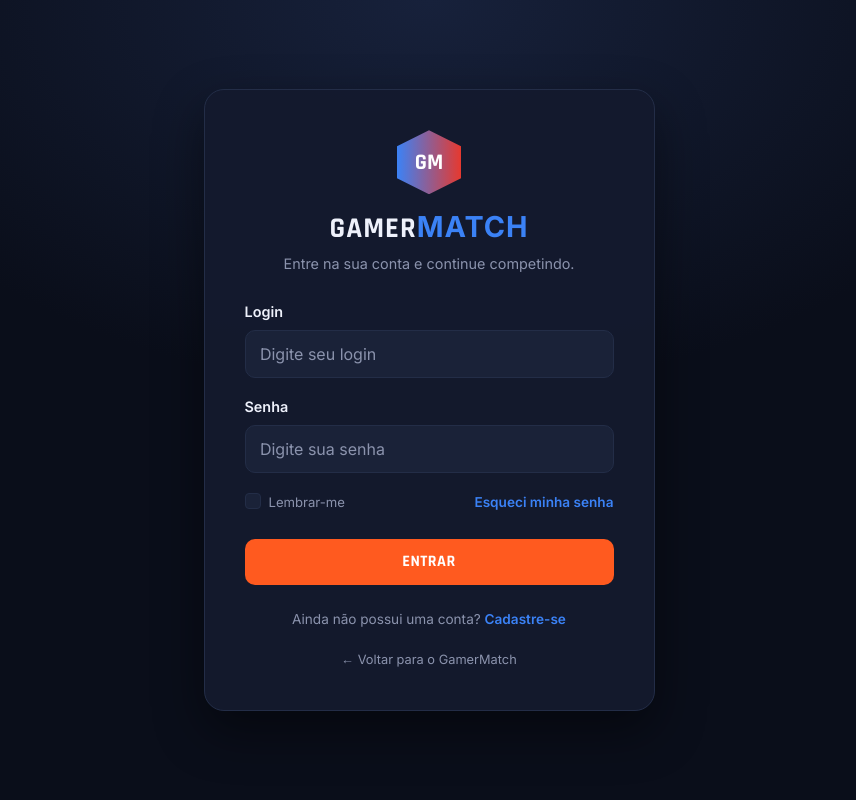
After one commit to Crismasters27/GamerMatch, a PHP site: page /login.html in a window 1280 px wide. The commit adds this page. Shown: the whole page, without its empty margins (211-1067 px from the left). Run offline with PHP 8.4, Linux system fonts and the light colour scheme.

Commit message:
Segundo Commit

```diff
--- a/css/estilo.css
+++ b/css/estilo.css
@@ -54,9 +54,7 @@ button, input {
 
 /* ===== FOCO DOS ELEMENTOS ===== */
 
-a:focus-visible,
-button:focus-visible,
-input:focus-visible {
+a:focus-visible, button:focus-visible, input:focus-visible {
   outline: 2px solid #3b82f6;
   outline-offset: 2px;
 }
@@ -80,14 +78,10 @@ input:focus-visible {
   position: sticky;
   top: 0;
   z-index: 1000;
-
   background: rgba(10, 14, 26, 0.88);
-
   backdrop-filter: blur(10px);
   -webkit-backdrop-filter: blur(10px);
-
   border-bottom: 1px solid #232d47;
-
   transition: background-color 0.25s ease;
 }
 
@@ -168,17 +162,12 @@ input:focus-visible {
 
 .gm-nav .nav-link {
   position: relative;
-
   padding: 1.6rem 0.9rem;
-
   color: #8b93ad;
-
   font-family: "Rajdhani", "Inter", sans-serif;
   font-size: 0.9rem;
   font-weight: 600;
-
   letter-spacing: 0.5px;
-
   transition: color 0.2s ease;
 }
 
@@ -201,17 +190,12 @@ input:focus-visible {
 
 .gm-nav .nav-link.active::after {
   content: "";
-
   position: absolute;
-
   left: 0.9rem;
   right: 0.9rem;
   bottom: 1.1rem;
-
   height: 2px;
-
   background: #e6392f;
-
   border-radius: 2px;
 }
 
@@ -222,9 +206,7 @@ input:focus-visible {
 
 .navbar-toggler {
   border: 1px solid #232d47;
-
   color: #eef1fb;
-
   padding: 0.45rem 0.65rem;
 }
 
@@ -247,29 +229,20 @@ input:focus-visible {
 .btn-icon {
   width: 38px;
   height: 38px;
-
   display: inline-flex;
   align-items: center;
   justify-content: center;
-
   border: 1px solid #232d47;
-
   background: #131a2e;
   color: #eef1fb;
-
   border-radius: 50%;
-
-  transition:
-    border-color 0.2s ease,
-    color 0.2s ease,
-    transform 0.2s ease;
+  transition: border-color 0.2s ease, color 0.2s ease, transform 0.2s ease;
 }
 
 
 .btn-icon:hover {
   border-color: #3b82f6;
   color: #3b82f6;
-
   transform: rotate(10deg);
 }
 
@@ -280,33 +253,21 @@ input:focus-visible {
   display: inline-flex;
   align-items: center;
   justify-content: center;
-
   gap: 0.5rem;
-
   padding: 0.55rem 1.1rem;
-
   border: none;
   border-radius: 10px;
-
   background: #ff5a1f;
   color: white;
-
   font-weight: 600;
-
-  transition:
-    filter 0.2s ease,
-    transform 0.2s ease,
-    box-shadow 0.2s ease;
+  transition: filter 0.2s ease, transform 0.2s ease, box-shadow 0.2s ease;
 }
 
 
 .gm-btn-primary:hover {
   color: white;
-
   filter: brightness(1.08);
-
   transform: translateY(-1px);
-
   box-shadow: 0 5px 15px rgba(255, 90, 31, 0.25);
 }
 
@@ -317,18 +278,12 @@ input:focus-visible {
   display: inline-flex;
   align-items: center;
   justify-content: center;
-
   gap: 0.5rem;
-
   border: 1px solid #232d47;
-
   background: transparent;
   color: #eef1fb;
-
   border-radius: 10px;
-
   font-weight: 600;
-
   transition:
     border-color 0.2s ease,
     color 0.2s ease,
@@ -338,9 +293,7 @@ input:focus-visible {
 
 .gm-btn-outline:hover {
   border-color: #3b82f6;
-
   background: rgba(59, 130, 246, 0.08);
-
   color: #3b82f6;
 }
 
@@ -351,16 +304,11 @@ input:focus-visible {
 
 .gm-hero {
   position: relative;
-
   min-height: 430px;
-
   display: flex;
   align-items: center;
-
   overflow: hidden;
-
   padding: 5.5rem 0 4rem;
-
   background:
     radial-gradient(
       90% 100% at 50% 0%,
@@ -375,7 +323,6 @@ input:focus-visible {
 .gm-hero-bg {
   position: absolute;
   inset: 0;
-
   pointer-events: none;
 }
 
@@ -384,14 +331,10 @@ input:focus-visible {
 
 .gm-hero-fighter {
   position: absolute;
-
   top: 0;
   bottom: 0;
-
   width: 42%;
-
   opacity: 0.5;
-
   filter: saturate(1.1);
 }
 
@@ -400,7 +343,6 @@ input:focus-visible {
 
 .gm-hero-fighter-left {
   left: 0;
-
   background:
     radial-gradient(
       ellipse at left,
@@ -414,7 +356,6 @@ input:focus-visible {
 
 .gm-hero-fighter-right {
   right: 0;
-
   background:
     radial-gradient(
       ellipse at right,
@@ -429,9 +370,7 @@ input:focus-visible {
 .gm-hero-content {
   position: relative;
   z-index: 2;
-
   max-width: 720px;
-
   margin: 0 auto;
 }
 
@@ -440,13 +379,10 @@ input:focus-visible {
 
 .gm-hero-title {
   margin-bottom: 1rem;
-
   font-family: "Rajdhani", "Inter", sans-serif;
   font-size: clamp(2.2rem, 5vw, 3.6rem);
   font-weight: 700;
-
   line-height: 1.05;
-
   letter-spacing: 1px;
 }
 
@@ -455,9 +391,7 @@ input:focus-visible {
 
 .gm-hero-subtitle {
   margin-bottom: 2rem;
-
   color: #8b93ad;
-
   font-size: 1.05rem;
 }
 
@@ -476,11 +410,8 @@ input:focus-visible {
 .gm-section-title {
   display: flex;
   align-items: center;
-
   gap: 0.7rem;
-
   margin-bottom: 0.4rem;
-
   font-family: "Rajdhani", "Inter", sans-serif;
   font-size: 1.6rem;
   font-weight: 700;
@@ -492,11 +423,8 @@ input:focus-visible {
 .gm-title-bar {
   width: 4px;
   height: 24px;
-
   display: inline-block;
-
   background: linear-gradient(90deg, #3b82f6, #e6392f);
-
   border-radius: 2px;
 }
 
@@ -505,7 +433,6 @@ input:focus-visible {
 
 .gm-section-subtitle {
   margin: 0;
-
   color: #8b93ad;
 }
 
@@ -523,7 +450,6 @@ input:focus-visible {
 
 .gm-search {
   position: relative;
-
   min-width: 240px;
 }
 
@@ -532,14 +458,10 @@ input:focus-visible {
 
 .gm-search i {
   position: absolute;
-
   left: 14px;
   top: 50%;
-
   transform: translateY(-50%);
-
   color: #8b93ad;
-
   pointer-events: none;
 }
 
@@ -548,17 +470,11 @@ input:focus-visible {
 
 .gm-search input {
   min-height: 40px;
-
   padding-left: 2.4rem;
-
   background: #131a2e;
-
   border: 1px solid #232d47;
-
   color: #eef1fb;
-
   border-radius: 10px;
-
   transition:
     border-color 0.2s ease,
     box-shadow 0.2s ease,
@@ -577,14 +493,10 @@ input:focus-visible {
 
 .gm-search input:focus {
   background: #131a2e;
-
   color: #eef1fb;
-
   border-color: #3b82f6;
-
   box-shadow:
     0 0 0 3px rgba(59, 130, 246, 0.2);
-
   outline: none;
 }
 
@@ -595,17 +507,11 @@ input:focus-visible {
 
 .gm-team-card {
   height: 100%;
-
   padding: 1.6rem 1.2rem;
-
   background: #131a2e;
-
   border: 1px solid #232d47;
-
   border-radius: 16px;
-
   text-align: center;
-
   transition:
     transform 0.2s ease,
     border-color 0.2s ease,
@@ -617,9 +523,7 @@ input:focus-visible {
 
 .gm-team-card:hover {
   transform: translateY(-4px);
-
   border-color: #3b82f6;
-
   box-shadow: 0 10px 30px rgba(0, 0, 0, 0.35);
 }
 
@@ -631,23 +535,16 @@ input:focus-visible {
 .gm-team-badge {
   width: 84px;
   height: 84px;
-
   display: flex;
   align-items: center;
   justify-content: center;
-
   margin: 0 auto 1rem;
-
   background: #1a2238;
-
   border: 1px solid #232d47;
-
   border-radius: 50%;
-
   font-family: "Rajdhani", "Inter", sans-serif;
   font-size: 1.7rem;
   font-weight: 700;
-
   transition:
     border-color 0.2s ease,
     transform 0.2s ease;
@@ -658,7 +555,6 @@ input:focus-visible {
 
 .gm-team-card:hover .gm-team-badge {
   border-color: #3b82f6;
-
   transform: scale(1.04);
 }
 
@@ -672,13 +568,10 @@ input:focus-visible {
 
 .gm-team-name {
   min-height: 2.5em;
-
   display: flex;
   align-items: center;
   justify-content: center;
-
   margin-bottom: 0.35rem;
-
   font-family: "Rajdhani", "Inter", sans-serif;
   font-size: 1.05rem;
   font-weight: 700;
@@ -691,13 +584,9 @@ input:focus-visible {
   display: flex;
   align-items: center;
   justify-content: center;
-
   gap: 0.4rem;
-
   margin-bottom: 0.5rem;
-
   color: #8b93ad;
-
   font-size: 0.82rem;
 }
 
@@ -708,13 +597,9 @@ input:focus-visible {
   display: flex;
   align-items: center;
   justify-content: center;
-
   gap: 0.4rem;
-
   margin-bottom: 1.1rem;
-
   color: #8b93ad;
-
   font-size: 0.82rem;
 }
 
@@ -723,11 +608,8 @@ input:focus-visible {
 
 .gm-team-card .gm-btn-outline {
   width: 100%;
-
   justify-content: center;
-
   padding: 0.5rem 0.9rem;
-
   font-size: 0.85rem;
 }
 
@@ -745,9 +627,7 @@ input:focus-visible {
 
 .gm-features {
   padding: 3rem 0;
-
   background: #0f1424;
-
   border-top: 1px solid #232d47;
   border-bottom: 1px solid #232d47;
 }
@@ -757,7 +637,6 @@ input:focus-visible {
 
 .gm-feature-card {
   height: 100%;
-
   padding: 0.5rem;
 }
 
@@ -766,11 +645,8 @@ input:focus-visible {
 
 .gm-feature-card i {
   display: block;
-
   margin-bottom: 0.8rem;
-
   color: #3b82f6;
-
   font-size: 1.6rem;
 }
 
@@ -779,7 +655,6 @@ input:focus-visible {
 
 .gm-feature-card h3 {
   margin-bottom: 0.35rem;
-
   font-family: "Rajdhani", "Inter", sans-serif;
   font-size: 1rem;
   font-weight: 700;
@@ -790,11 +665,8 @@ input:focus-visible {
 
 .gm-feature-card p {
   margin: 0;
-
   color: #8b93ad;
-
   font-size: 0.87rem;
-
   line-height: 1.5;
 }
 
@@ -805,9 +677,7 @@ input:focus-visible {
 
 .gm-footer {
   padding: 2rem 0;
-
   background: #0a0e1a;
-
   border-top: 1px solid #232d47;
 }
 
@@ -816,7 +686,6 @@ input:focus-visible {
 
 .gm-socials {
   display: flex;
-
   gap: 0.9rem;
 }
 
@@ -824,17 +693,12 @@ input:focus-visible {
 .gm-socials a {
   width: 36px;
   height: 36px;
-
   display: flex;
   align-items: center;
   justify-content: center;
-
   border: 1px solid #232d47;
-
   border-radius: 50%;
-
   color: #8b93ad;
-
   transition:
     color 0.2s ease,
     border-color 0.2s ease,
@@ -844,9 +708,7 @@ input:focus-visible {
 
 .gm-socials a:hover {
   color: #3b82f6;
-
   border-color: #3b82f6;
-
   transform: translateY(-2px);
 }
 
@@ -855,18 +717,14 @@ input:focus-visible {
 
 .gm-footer-links {
   display: flex;
-
   flex-wrap: wrap;
-
   gap: 1.2rem;
 }
 
 
 .gm-footer-links a {
   color: #8b93ad;
-
   font-size: 0.85rem;
-
   transition: color 0.2s ease;
 }
 
@@ -880,7 +738,6 @@ input:focus-visible {
 
 .gm-copy {
   color: #8b93ad;
-
   font-size: 0.82rem;
 }
 
@@ -891,13 +748,9 @@ input:focus-visible {
 
 .gm-modal {
   background: #131a2e;
-
   color: #eef1fb;
-
   border: 1px solid #232d47;
-
   border-radius: 16px;
-
   box-shadow: 0 10px 30px rgba(0, 0, 0, 0.35);
 }
 
@@ -914,7 +767,6 @@ input:focus-visible {
 
 .gm-modal .modal-title {
   font-family: "Rajdhani", "Inter", sans-serif;
-
   font-weight: 700;
 }
 
@@ -923,7 +775,6 @@ input:focus-visible {
 
 .gm-modal .modal-title i {
   margin-right: 0.4rem;
-
   color: #ff5a1f;
 }
 
@@ -932,11 +783,8 @@ input:focus-visible {
 
 .gm-modal .form-control {
   background: #1a2238;
-
   border: 1px solid #232d47;
-
   color: #eef1fb;
-
   border-radius: 10px;
 }
 
@@ -952,14 +800,9 @@ input:focus-visible {
 
 .gm-modal .form-control:focus {
   background: #1a2238;
-
   color: #eef1fb;
-
   border-color: #3b82f6;
-
-  box-shadow:
-    0 0 0 3px rgba(59, 130, 246, 0.2);
-
+  box-shadow: 0 0 0 3px rgba(59, 130, 246, 0.2);
   outline: none;
 }
 
@@ -968,7 +811,6 @@ input:focus-visible {
 
 .gm-modal .form-label {
   color: #eef1fb;
-
   font-weight: 600;
 }
 
@@ -983,7 +825,6 @@ input:focus-visible {
 
   .gm-nav {
     padding: 1rem 0;
-
     text-align: center;
   }
 
@@ -1004,7 +845,6 @@ input:focus-visible {
 
   .gm-actions {
     margin: 1rem 0 0;
-
     justify-content: center;
   }
 
@@ -1013,16 +853,13 @@ input:focus-visible {
 
   .gm-toolbar {
     width: 100%;
-
     flex-direction: column;
-
     align-items: stretch !important;
   }
 
 
   .gm-search {
     width: 100%;
-
     min-width: 0;
   }
 
@@ -1160,3 +997,198 @@ input:focus-visible {
     transition: none !important;
   }
 }
+
+/* =========================================================
+   TELA DE LOGIN
+========================================================= */
+
+.gm-login {
+    min-height: 100vh;
+    background: radial-gradient(70% 70% at 50% 0%,#17213b 0%, #0a0e1a 70%);
+    color: #eef1fb;
+}
+
+/* ===== CARD DE LOGIN ===== */
+
+.gm-login-card {
+    padding: 2.5rem;
+    background: rgba(19, 26, 46, 0.95);
+    border: 1px solid #232d47;
+    border-radius: 20px;
+    box-shadow:
+        0 20px 50px rgba(0, 0, 0, 0.45);
+}
+
+/* ===== LOGO ===== */
+
+.gm-login-logo {
+    width: 64px;
+    height: 64px;
+    display: flex;
+    align-items: center;
+    justify-content: center;
+    margin: 0 auto;
+    background: linear-gradient(90deg, #3b82f6, #e6392f);
+    color: #ffffff;
+    font-family: "Rajdhani", "Inter", sans-serif;
+    font-size: 1.4rem;
+    font-weight: 700;
+    clip-path: polygon(50% 0%, 100% 25%, 100% 75%, 50% 100%, 0% 75%, 0% 25%);
+    text-decoration: none;
+    transition: transform 0.2s ease, filter 0.2s ease;
+}
+
+.gm-login-logo:hover {
+    color: #ffffff;
+    transform: scale(1.05);
+    filter: brightness(1.08);
+}
+
+/* ===== TÍTULO ===== */
+
+.gm-login-title {
+    margin-bottom: 0.4rem;
+    color: #eef1fb;
+    font-family: "Rajdhani", "Inter", sans-serif;
+    font-size: 1.8rem;
+    font-weight: 700;
+    letter-spacing: 1px;
+}
+
+.gm-login-title span {
+    color: #3b82f6;
+}
+
+/* ===== SUBTÍTULO ===== */
+
+.gm-login-subtitle {
+    margin: 0;
+    color: #8b93ad;
+    font-size: 0.9rem;
+}
+
+/* ===== LABELS ===== */
+
+.gm-login-card .form-label {
+    margin-bottom: 0.45rem;
+    color: #eef1fb;
+    font-size: 0.9rem;
+    font-weight: 600;
+}
+
+/* ===== INPUTS ===== */
+
+.gm-input {
+    min-height: 46px;
+    padding: 0.7rem 0.9rem;
+    background: #1a2238;
+    border: 1px solid #232d47;
+    color: #eef1fb;
+    border-radius: 10px;
+    transition: border-color 0.2s ease, box-shadow 0.2s ease, background-color 0.2s ease;
+}
+
+.gm-input::placeholder {
+    color: #8b93ad;
+}
+
+.gm-input:focus {
+    background: #1a2238;
+    color: #eef1fb;
+    border-color: #3b82f6;
+    box-shadow: 0 0 0 3px rgba(59, 130, 246, 0.2);
+    outline: none;
+}
+
+/* ===== CHECKBOX ===== */
+
+.gm-login-card .form-check-input {
+    background-color: #1a2238;
+    border-color: #232d47;
+}
+
+.gm-login-card .form-check-input:checked {
+    background-color: #3b82f6;
+    border-color: #3b82f6;
+}
+
+.gm-login-card .form-check-label {
+    color: #8b93ad;
+    font-size: 0.82rem;
+}
+
+/* ===== LINKS ===== */
+
+.gm-login-link {
+    color: #3b82f6;
+
+    font-size: 0.85rem;
+    font-weight: 600;
+
+    text-decoration: none;
+
+    transition: color 0.2s ease;
+}
+
+.gm-login-link:hover {
+    color: #eef1fb;
+}
+
+/* ===== BOTÃO ENTRAR ===== */
+
+.gm-login-button {
+    min-height: 46px;
+
+    border-radius: 10px;
+
+    font-family: "Rajdhani", "Inter", sans-serif;
+    font-size: 1rem;
+    font-weight: 700;
+    letter-spacing: 0.5px;
+}
+
+/* ===== TEXTO DE CADASTRO ===== */
+
+.gm-login-register {
+    margin: 0;
+
+    color: #8b93ad;
+    font-size: 0.85rem;
+}
+
+/* ===== VOLTAR ===== */
+
+.gm-back-link {
+    color: #8b93ad;
+
+    font-size: 0.8rem;
+
+    text-decoration: none;
+
+    transition: color 0.2s ease;
+}
+
+.gm-back-link:hover {
+    color: #eef1fb;
+}
+
+/* =========================================================
+   RESPONSIVIDADE — LOGIN
+========================================================= */
+
+@media (max-width: 575.98px) {
+
+    .gm-login-card {
+        padding: 2rem 1.4rem;
+        border-radius: 16px;
+    }
+
+    .gm-login-title {
+        font-size: 1.6rem;
+    }
+
+    .gm-login-subtitle {
+        font-size: 0.85rem;
+    }
+
+}
--- a/index.html
+++ b/index.html
@@ -52,7 +52,7 @@
             <button id="themeToggle" class="btn btn-icon" type="button" title="Alternar tema" aria-label="Alternar tema claro/escuro">
               <i class="bi bi-sun-fill"></i>
             </button>
-            <a href="#" class="btn btn-outline-light btn-sm gm-btn-outline">
+            <a href="login.html" class="btn btn-outline-light btn-sm gm-btn-outline">
               <i class="bi bi-box-arrow-in-right"></i> Entrar
             </a>
             <a href="#" class="btn btn-sm gm-btn-primary">
--- /dev/null
+++ b/login.html
@@ -0,0 +1,88 @@
+<!DOCTYPE html>
+<html lang="en">
+<head>
+    <meta charset="UTF-8">
+    <meta name="viewport" content="width=device-width, initial-scale=1.0">
+    <title>GamerMatch — Entrar</title>
+    <!-- Bootstrap -->
+    <link href="https://cdn.jsdelivr.net/npm/bootstrap@5.3.3/dist/css/bootstrap.min.css" rel="stylesheet">
+    <!-- Google Fonts -->
+    <link rel="preconnect" href="https://fonts.googleapis.com">
+    <link rel="preconnect" href="https://fonts.gstatic.com" crossorigin>
+    <link href="https://fonts.googleapis.com/css2?family=Inter:wght@400;500;600;700&family=Rajdhani:wght@500;600;700&display=swap" rel="stylesheet">
+    <!-- CSS -->
+    <link rel="stylesheet" href="css/estilo.css">
+
+</head>
+
+<body>
+
+    <!-- LOGIN -->
+    <main class="gm-login">
+        <div class="container">
+            <div class="row justify-content-center align-items-center min-vh-100">
+                <div class="col-12 col-sm-10 col-md-7 col-lg-5">
+
+                    <!-- CARD -->
+                    <div class="gm-login-card">
+                        <!-- LOGO -->
+                        <div class="text-center mb-4">
+                            <a href="index.html" class="gm-login-logo">GM</a>
+                            <h1 class="gm-login-title mt-3">GAMER<span>MATCH</span></h1>
+                            <p class="gm-login-subtitle">Entre na sua conta e continue competindo.</p>
+                        </div>
+
+                        <!-- FORMULÁRIO -->
+                        <form action="#" method="POST">
+
+                        <!-- LOGIN -->
+                        <div class="mb-3">
+                        <label for="login" class="form-label">Login</label>
+                                <input type="text" class="form-control gm-input" id="login" name="login" placeholder="Digite seu login" required>
+                            </div>
+
+                            <!-- SENHA -->
+                            <div class="mb-3">
+                                <label for="senha" class="form-label">Senha</label>
+                                <input type="password" class="form-control gm-input" id="senha" name="senha" placeholder="Digite sua senha" required>
+                            </div>
+
+                            <!-- LEMBRAR / ESQUECI -->
+                            <div class="d-flex justify-content-between align-items-center mb-4">
+                                <div class="form-check">
+                                    <input class="form-check-input" type="checkbox" id="lembrar">
+                                    <label class="form-check-label" for="lembrar">Lembrar-me</label>
+                                </div>
+                                <a href="#" class="gm-login-link"> Esqueci minha senha</a>
+                            </div>
+
+                            <!-- BOTÃO -->
+                            <button type="submit" class="gm-btn-primary w-100 gm-login-button">ENTRAR</button>
+                        </form>
+
+                        <!-- CADASTRO -->
+                        <div class="text-center mt-4">
+                            <p class="gm-login-register">Ainda não possui uma conta?
+                                <a href="cadastrar.html" class="gm-login-link">Cadastre-se</a>
+                            </p>
+                        </div>
+
+                        <!-- VOLTAR -->
+                        <div class="text-center mt-3">
+                            <a href="index.html" class="gm-back-link">← Voltar para o GamerMatch</a>
+                        </div>
+                    </div>
+                </div>
+            </div>
+        </div>
+
+    </main>
+
+    <!-- Bootstrap JS -->
+    <script
+        src="https://cdn.jsdelivr.net/npm/bootstrap@5.3.3/dist/js/bootstrap.bundle.min.js">
+    </script>
+
+</body>
+
+</html>
```
Also changed, not shown: admin.html (added, +11 -0 lines), cadastrar.html (added, +11 -0 lines).
